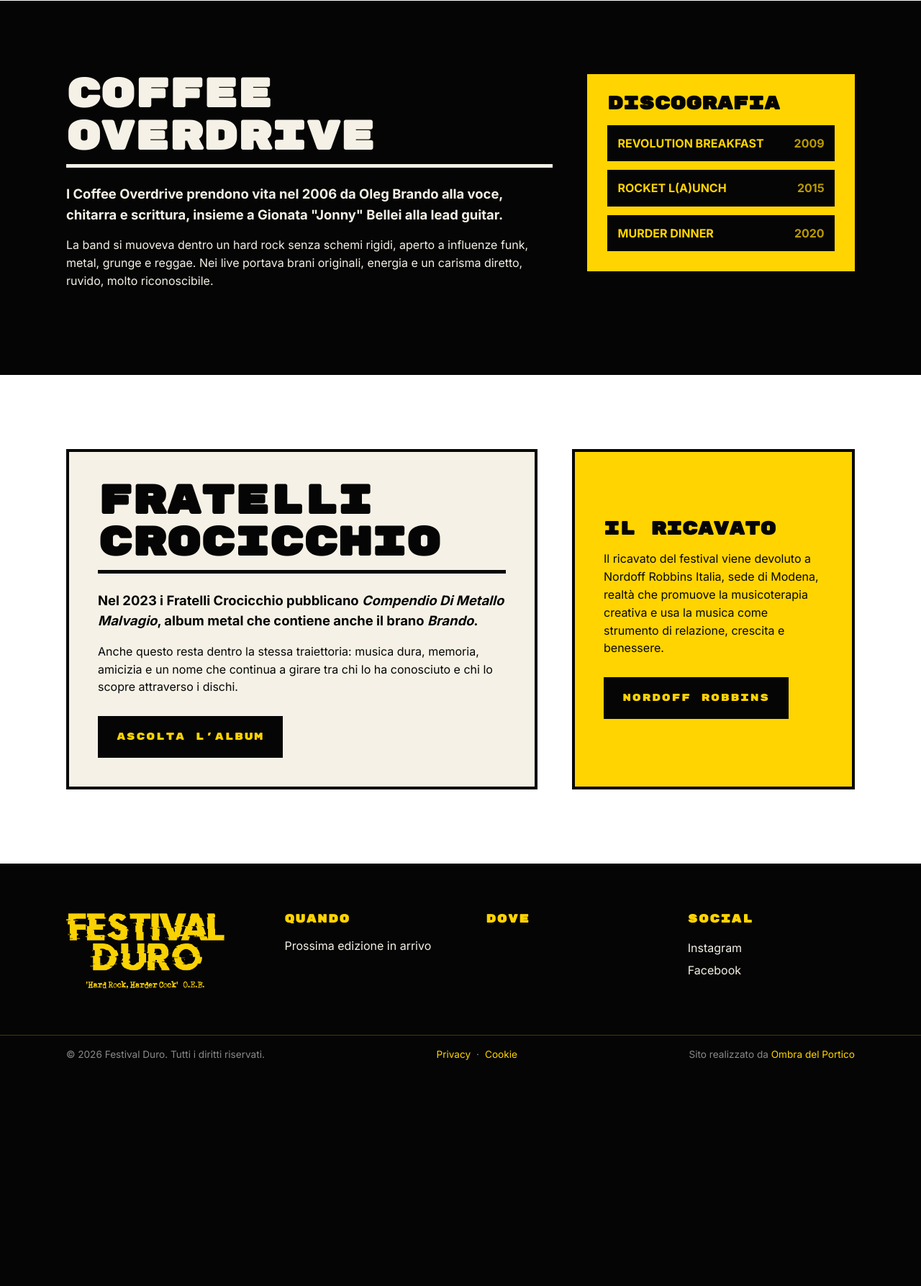
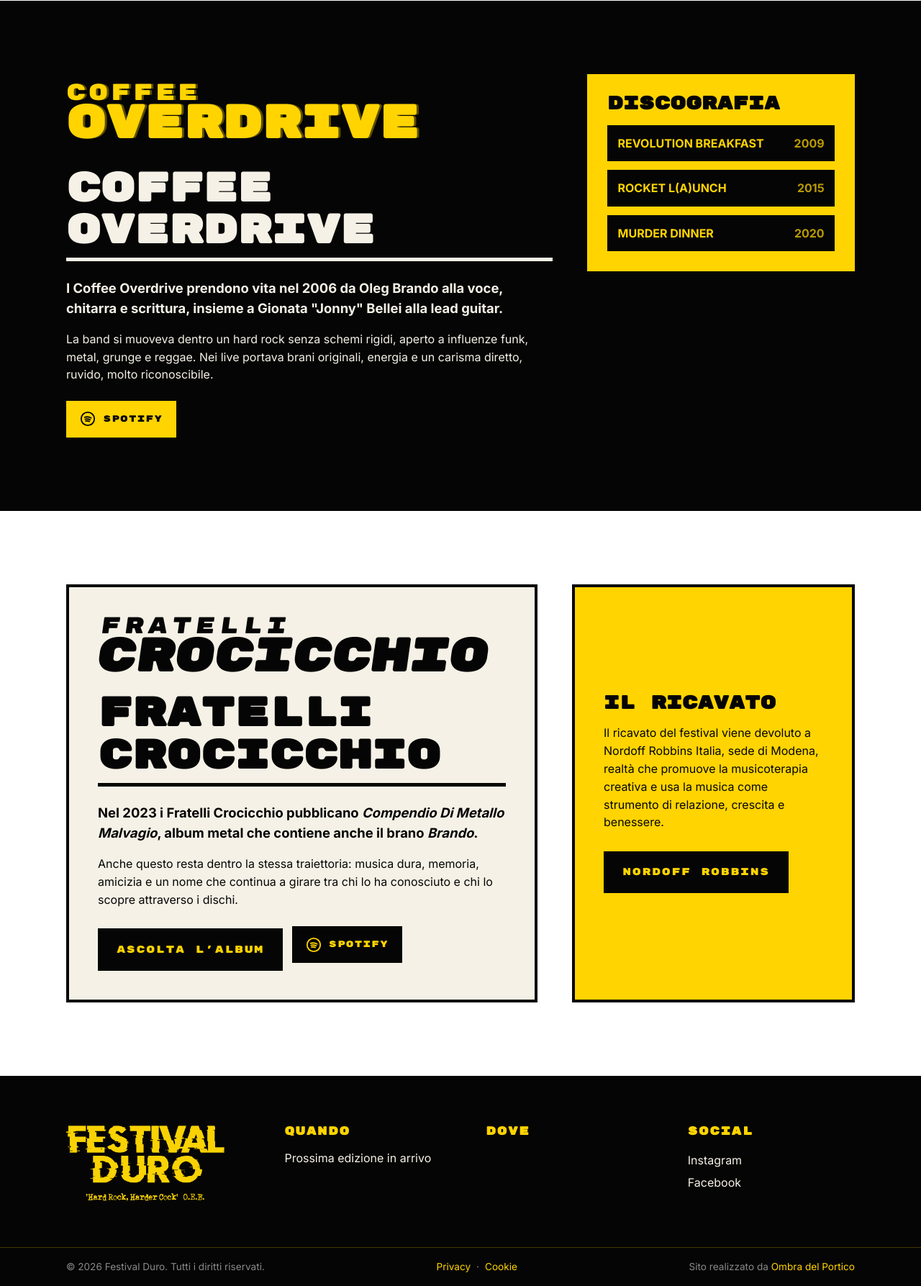
Before and after one commit to DrQuatermass/FestivalDuro, a Django app: page /in-memoria-di-oleg/ in a window 1280 px wide. Shown: the part 1361-3148 px from the top of the page at 72% size. Before the commit the page ends 2834 px from the top, so only its background shows below. Run offline with Django 5.2, Linux system fonts and the light colour scheme; data that the repository does not hold is empty.

Commit message:
Add Spotify links and band wordmarks

```diff
--- a/static/css/main.css
+++ b/static/css/main.css
@@ -764,6 +764,91 @@ h3 { font-size: clamp(1.15rem, 2.5vw, 1.6rem); }
     align-items: start;
 }
 
+.memorial-band-logo {
+    width: fit-content;
+    max-width: 100%;
+    margin-bottom: 1.25rem;
+    color: var(--yellow);
+    font-family: var(--display);
+    line-height: .9;
+    text-transform: uppercase;
+}
+
+.memorial-band-logo span,
+.memorial-band-logo strong {
+    display: block;
+}
+
+.memorial-band-logo span {
+    font-size: clamp(1.2rem, 2.8vw, 2rem);
+    letter-spacing: .12em;
+}
+
+.memorial-band-logo strong {
+    font-size: clamp(2rem, 5vw, 4rem);
+    letter-spacing: 0;
+}
+
+.memorial-band-logo--coffee {
+    padding: .75rem 0;
+    text-shadow: 3px 0 0 rgba(255, 212, 0, .35);
+}
+
+.memorial-band-logo--crocicchio {
+    color: var(--black);
+    transform: skewX(-8deg);
+}
+
+.memorial-band-logo--crocicchio span {
+    letter-spacing: .18em;
+}
+
+.spotify-link {
+    width: fit-content;
+    min-height: 46px;
+    display: inline-flex;
+    align-items: center;
+    gap: .65rem;
+    margin-top: .5rem;
+    padding: .7rem 1rem;
+    background: var(--yellow);
+    color: var(--black);
+    border: 3px solid var(--yellow);
+    font-family: var(--display);
+    font-size: .78rem;
+    letter-spacing: .1em;
+    text-transform: uppercase;
+    transition: background 160ms ease, color 160ms ease, transform 160ms ease;
+}
+
+.spotify-link:hover {
+    background: var(--bone);
+    color: var(--black);
+    transform: translateY(-2px);
+}
+
+.spotify-link--dark {
+    margin-left: .5rem;
+    background: var(--black);
+    color: var(--yellow);
+    border-color: var(--black);
+}
+
+.spotify-link--dark:hover {
+    background: var(--bone);
+    color: var(--black);
+}
+
+.spotify-link svg {
+    width: 22px;
+    height: 22px;
+    fill: none;
+    stroke: currentColor;
+    stroke-width: 2;
+    stroke-linecap: round;
+    stroke-linejoin: round;
+}
+
 .memorial-discography {
     padding: 1.5rem;
     background: var(--yellow);
@@ -1250,6 +1335,13 @@ h3 { font-size: clamp(1.15rem, 2.5vw, 1.6rem); }
         gap: .25rem;
     }
 
+    .spotify-link,
+    .spotify-link--dark {
+        width: 100%;
+        justify-content: center;
+        margin-left: 0;
+    }
+
     .festival-panel__media {
         width: min(100%, 280px);
         border-width: 4px;
--- a/templates/core/memorial.html
+++ b/templates/core/memorial.html
@@ -60,6 +60,10 @@
     <div class="container">
         <div class="memorial-music">
             <div>
+                <div class="memorial-band-logo memorial-band-logo--coffee" aria-label="Coffee Overdrive">
+                    <span>Coffee</span>
+                    <strong>Overdrive</strong>
+                </div>
                 <h2 class="section__title">Coffee Overdrive</h2>
                 <p class="section__lead">
                     I Coffee Overdrive prendono vita nel 2006 da Oleg Brando
@@ -72,6 +76,19 @@
                     portava brani originali, energia e un carisma diretto, ruvido,
                     molto riconoscibile.
                 </p>
+                <a href="https://open.spotify.com/search/Coffee%20Overdrive"
+                   class="spotify-link"
+                   target="_blank"
+                   rel="noopener"
+                   aria-label="Cerca Coffee Overdrive su Spotify">
+                    <svg viewBox="0 0 24 24" aria-hidden="true" focusable="false">
+                        <circle cx="12" cy="12" r="10"></circle>
+                        <path d="M7.2 9.6c3.6-1 6.9-.7 9.8 1"></path>
+                        <path d="M8 12.6c2.8-.7 5.3-.4 7.6.8"></path>
+                        <path d="M8.8 15.4c2-.4 3.8-.2 5.5.6"></path>
+                    </svg>
+                    Spotify
+                </a>
             </div>
             <div class="memorial-discography">
                 <h3>Discografia</h3>
@@ -89,6 +106,10 @@
     <div class="container">
         <div class="memorial-panel memorial-panel--support">
             <div class="memorial-panel__copy">
+                <div class="memorial-band-logo memorial-band-logo--crocicchio" aria-label="Fratelli Crocicchio">
+                    <span>Fratelli</span>
+                    <strong>Crocicchio</strong>
+                </div>
                 <h2 class="section__title">Fratelli Crocicchio</h2>
                 <p class="section__lead">
                     Nel 2023 i Fratelli Crocicchio pubblicano
@@ -104,6 +125,19 @@
                    class="btn"
                    target="_blank"
                    rel="noopener">Ascolta l'album</a>
+                <a href="https://open.spotify.com/search/Fratelli%20Crocicchio%20Brando"
+                   class="spotify-link spotify-link--dark"
+                   target="_blank"
+                   rel="noopener"
+                   aria-label="Cerca Fratelli Crocicchio su Spotify">
+                    <svg viewBox="0 0 24 24" aria-hidden="true" focusable="false">
+                        <circle cx="12" cy="12" r="10"></circle>
+                        <path d="M7.2 9.6c3.6-1 6.9-.7 9.8 1"></path>
+                        <path d="M8 12.6c2.8-.7 5.3-.4 7.6.8"></path>
+                        <path d="M8.8 15.4c2-.4 3.8-.2 5.5.6"></path>
+                    </svg>
+                    Spotify
+                </a>
             </div>
             <div class="memorial-panel__support">
                 <h3>Il ricavato</h3>
```
